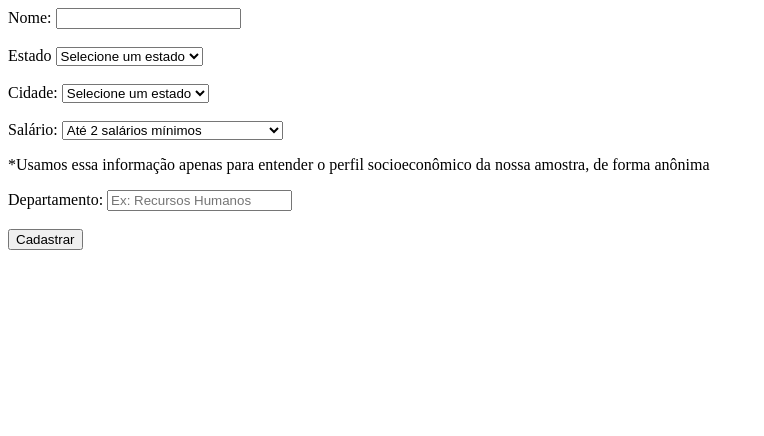
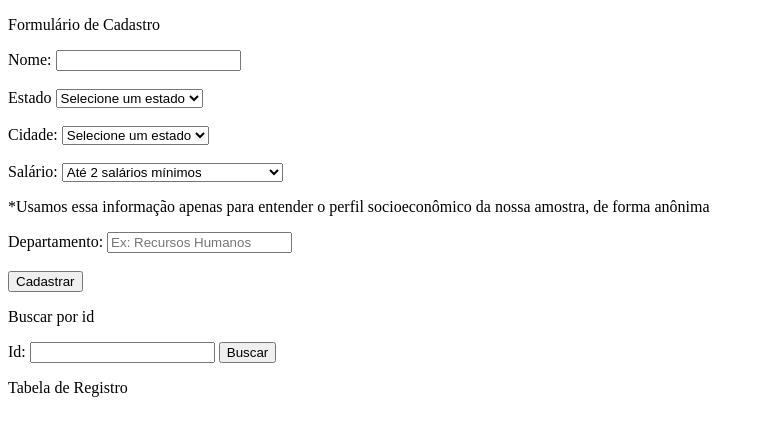
Before and after one commit to meacdev/projeto-integrador-flask, a Flask app: page / in a window 1280 px wide. Shown: the top 436 px of the page, without its empty margins (0-764 px from the left). Run offline with Flask 3, Linux system fonts and the light colour scheme.

Commit message:
feat: adicionando rota de buscar no front-end

```diff
--- a/app.py
+++ b/app.py
@@ -37,6 +37,7 @@ def cadastro():
     return f"""
         <p>Cadastro realizado com sucesso!</p>
         <p>Seu id: {id}</p>
+        <br><br>
     """
 
 
--- a/templates/index.html
+++ b/templates/index.html
@@ -8,6 +8,7 @@
     <body>
         <main>
             <div class="formulario-cadastro">
+                <p>Formulário de Cadastro</p>
                 <form id="cadastro" action="/cadastro" method="POST">
                     <label for="nome-user">Nome:</label>
                     <input type="text" name="nome" id="nome">
@@ -66,12 +67,15 @@
             </div>
             <div id="resultado"></div>
             <div class="buscar-id">
+                <p>Buscar por id</p>
                 <form action="/buscar" method="GET">
-
+                    <label for="texto-id">Id:</label>
+                    <input type="text" id="texto-id" name="texto-id">
+                    <button type="submit" id="btn-buscar" name="btn-cadastrar">Buscar</button>
                 </form>
             </div>
             <div class="tabela-registros">
-
+                <p>Tabela de Registro</p>
             </div>
         </main>
     </body>
```
